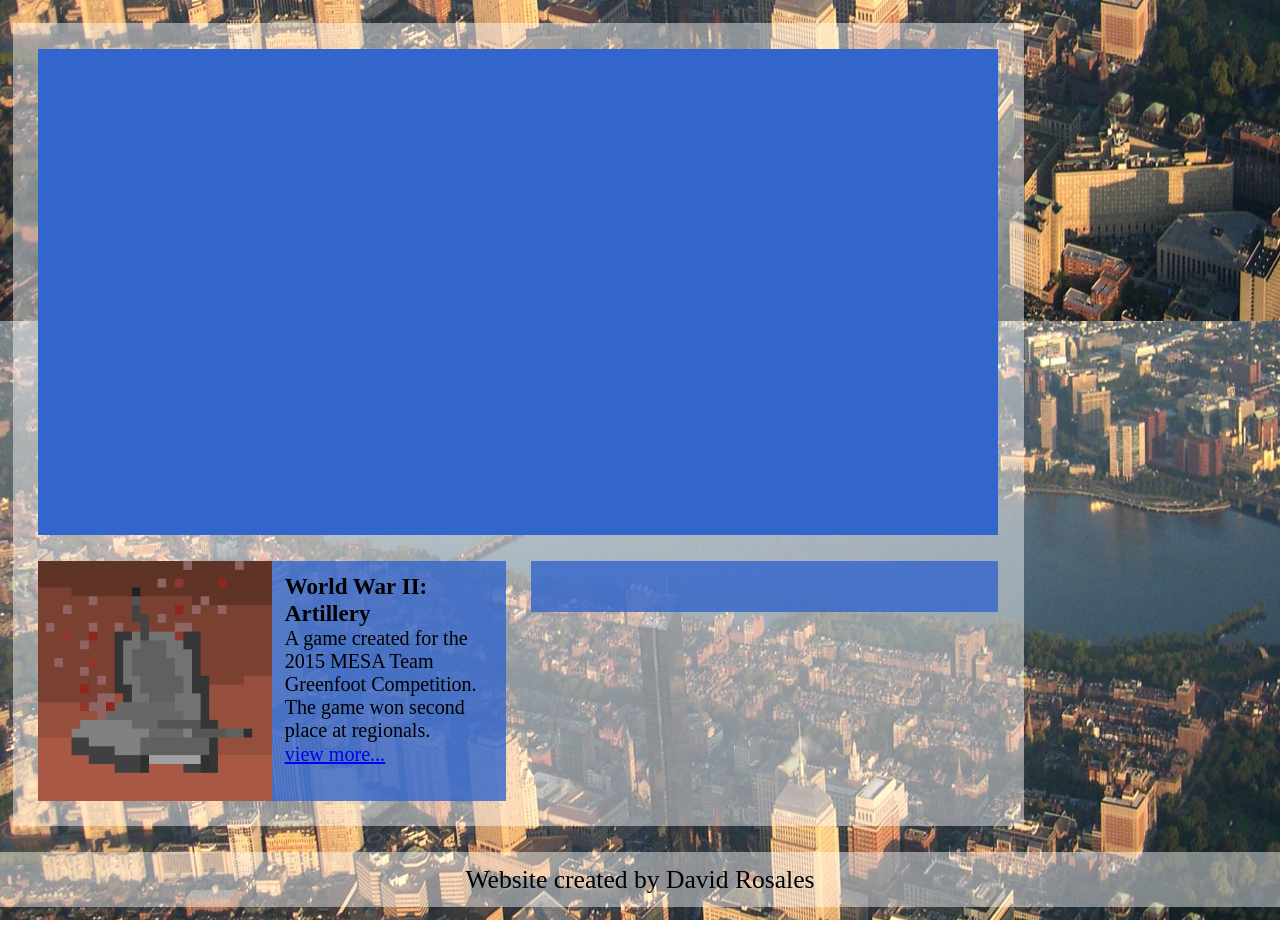
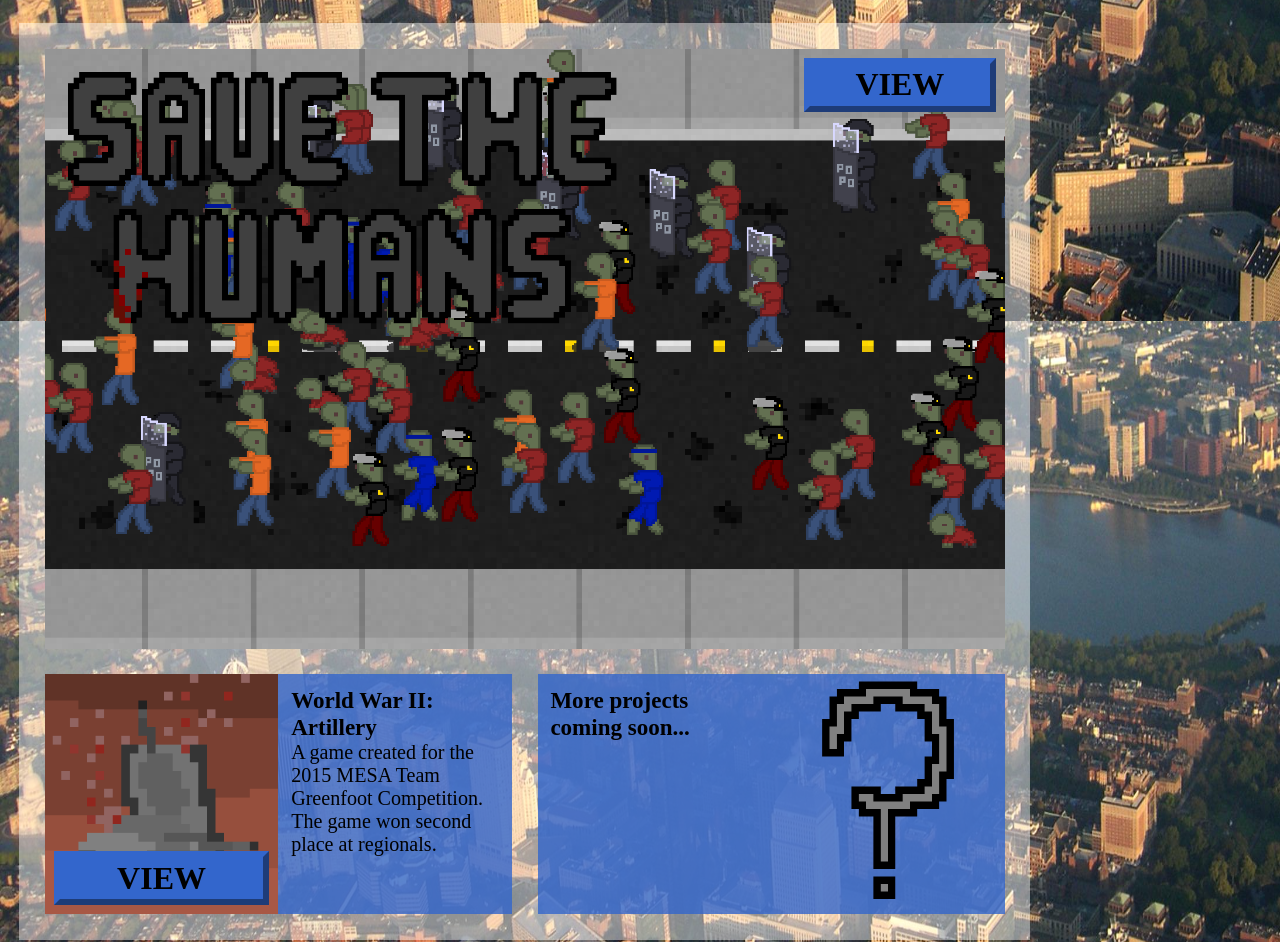
Before and after one commit to david-rosales/david-rosales.github.io, a plain HTML site: page index.html in a window 1280 px wide. Shown: the part 479-1421 px from the top of the page. Before the commit the page ends 1399 px from the top, so only its background shows below. Drawn offline with Linux system fonts and the light colour scheme.

Commit message:
Additions
Made some additions with regards to projects
Also fixed some spacing issues

```diff
--- a/index.html
+++ b/index.html
@@ -12,8 +12,8 @@
 
 		html{
 			background-image: url(images/background.jpg);
+			background-size: 100% 100%;
 			background-repeat:no-repeat;
-			background-size: 100% 100%;
 			background-attachment:fixed;
 
 		}
@@ -38,6 +38,7 @@
 		}
 
 		#header {
+			z-index:100;
 			top:0;
 			position:fixed;
 			margin-top:0;
@@ -103,6 +104,7 @@
 		#body {
 			color:black;
 			margin:1vw;
+			margin-left:1.5vw;
 			margin-top:2vw;
 		}
 
@@ -119,7 +121,7 @@
 			background-color: rgba(255,255,255,.45);
 			float:left;
 			height:auto;
-			width: calc(100% - 21vw);
+			width: calc(100% - 20.5vw);
 			padding:1vw;
 			margin-top:5vw;
 		}
@@ -129,7 +131,7 @@
 			float:left;
 			height:auto;
 			margin-top:2vw;
-			width: calc(100% - 21vw);
+			width: calc(100% - 20.5vw);
 			padding:1vw;
 		}
 
@@ -138,18 +140,82 @@
 			float:left;
 			height:auto;
 			margin-top:2vw;
-			width: calc(100% - 21vw);
+			width: calc(100% - 20.5vw);
 			padding:1vw;
 			margin-bottom:2vw;
+			position: relative;
 		}
+
+
 
 		#body #project_showcase #item1{
 			background-color: rgb(51, 102, 204);
 			float:left;
-			padding-top:38vw;
+
 			width: calc(100% - 2vw);
 
 			margin:1vw;
+		}
+
+		#body #project_showcase #item1 #image{
+			background-image: url(images/sth.jpg);
+			background-repeat:no-repeat;
+			float:left;
+			width: 100%;
+			height: 0;
+			padding-bottom:62.5%;
+			margin:;
+			background-size:cover;
+		}
+
+		#body #project_showcase #item1 button{
+			border-width:.5vw;
+			vertical-align:middle;
+			font-size:2.5vw;
+			font-weight:bold;
+			margin:.7vw;
+			height:auto;
+			color:black;
+			display:block;
+			background-color:#3366CC;
+			border-color:#3366CC;
+			padding:.2vw;
+			float:right;
+			width:15vw;
+			position:relative;
+			bottom:0;
+		}
+
+		#body #project_showcase button{
+			border-width:.5vw;
+			vertical-align:middle;
+			font-size:2.5vw;
+			font-weight:bold;
+			margin:.7vw;
+			height:auto;
+			color:black;
+			display:block;
+			background-color:#3366CC;
+			border-color:#3366CC;
+			padding:.2vw;
+			width:calc(100% - 1.4vw);
+			bottom:0;
+			position:absolute;
+		}
+
+		#body #project_showcase button:disabled{
+			background-color:#7094DB;
+			border-color:#7094DB #5C85D6 #5C85D6 #7094DB;
+		}
+
+		#body #project_showcase button[disabled]:hover{
+			background-color:#7094DB;
+			border-color:#7094DB #5C85D6 #5C85D6 #7094DB;
+		}
+
+		#body #project_showcase button:hover{
+			background-color:#4775D1;
+			border-color:#4775D1;
 		}
 
 		#body #project_showcase #item2 #image{
@@ -160,24 +226,31 @@
 			width: 50%;
 			height:18.75vw;
 			margin:0;
+			position:relative;
 		}
 
-		#body #project_showcase #item2 #text{
+		#body #project_showcase #item3 #image{
+			background-image: url(images/q.png);
+			background-size:100% 100%;
+			background-repeat:no-repeat;
+			float:left;
+			width: 50%;
+			height:18.75vw;
+			margin:0;
+			position:relative;
+		}
+
+		#body #project_showcase #text{
 			float:left;
 			width:calc(50% - 2vw);
 			padding:1vw;
 		}
 
-		#body #project_showcase #item2 #text h1{
+		#body #project_showcase #text h1{
 			font-size:1.8vw;
 		}
 
-		#body #project_showcase #item2 #text p{
-			font-size:1.57vw;
-		}
-
-		#body #project_showcase #item2 #text a{
-			padding-top:1vw;
+		#body #project_showcase #text p{
 			font-size:1.57vw;
 		}
 
@@ -193,7 +266,7 @@
 		#body #project_showcase #item3{
 			background-color: rgba(51, 102, 204,0.8);
 			float:left;
-			height:4vw;
+			height:18.75vw;
 			width: calc(50% - 2vw);
 			padding:0;
 			margin:1vw;
@@ -273,21 +346,31 @@
 			<div id="project_showcase">
 				<div id="item1">
 					<div id="image">
+						<form method="get" action="index.html">
+							<button type="submit">
+								VIEW
+							</button>
+						</form>
 					</div>
 				</div>
 				<div id="item2">
 					<div id="image">
+						<form method="get" action="index.html">
+							<button type="submit">
+								VIEW
+							</button>
+						</form>
 					</div>
 					<div id="text">
 						<h1>World War II: Artillery</h1>
 						<p>A game created for the 2015 MESA Team Greenfoot Competition. The game won second place at regionals.</p>
-						<a href="index.html" title="World War II: Artillery" id="link">view more...</a>
 					</div>
 				</div>
 				<div id="item3">
+					<div id="text">
+						<h1>More projects coming soon...</h1>
+					</div>
 					<div id="image">
-					</div>
-					<div id="text">
 					</div>
 				</div>
 			</div>
```
Also changed, not shown: images/bg.png (added), images/q.png (added), images/sth.jpg (added).
